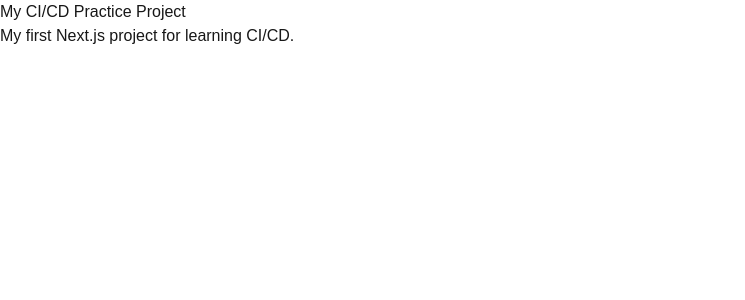
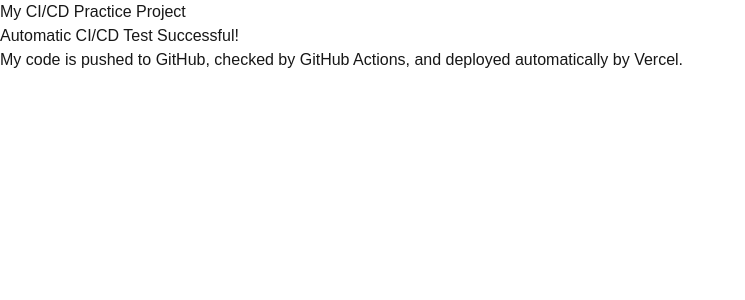
Before and after one commit to mahsankhan982/ci-cd-practice, a Next.js app: page / in a window 1280 px wide. Shown: the top 300 px of the page, without its empty margins (0-745 px from the left). Built offline with nearby package versions, Linux system fonts and the light colour scheme.

Commit message:
Update homepage for CI/CD test

```diff
--- a/app/page.tsx
+++ b/app/page.tsx
@@ -2,7 +2,12 @@ export default function Home() {
   return (
     <main>
       <h1>My CI/CD Practice Project</h1>
-      <p>My first Next.js project for learning CI/CD.</p>
+      <h2>Automatic CI/CD Test Successful!</h2>
+      <p>
+        My code is pushed to GitHub,
+        checked by GitHub Actions,
+        and deployed automatically by Vercel.
+      </p>
     </main>
   );
 }
```
